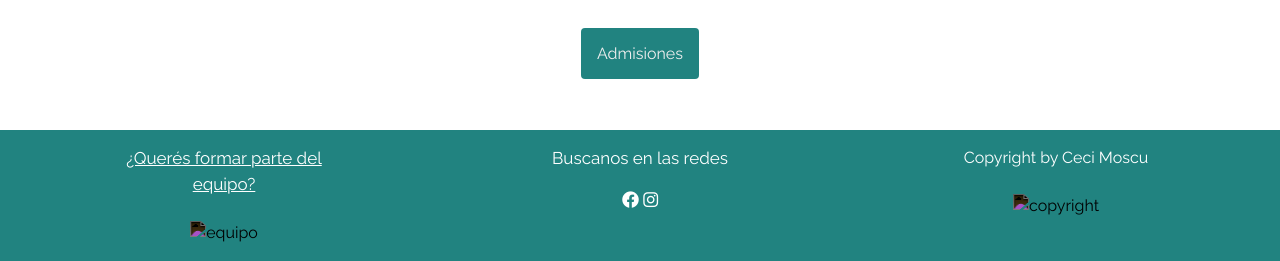
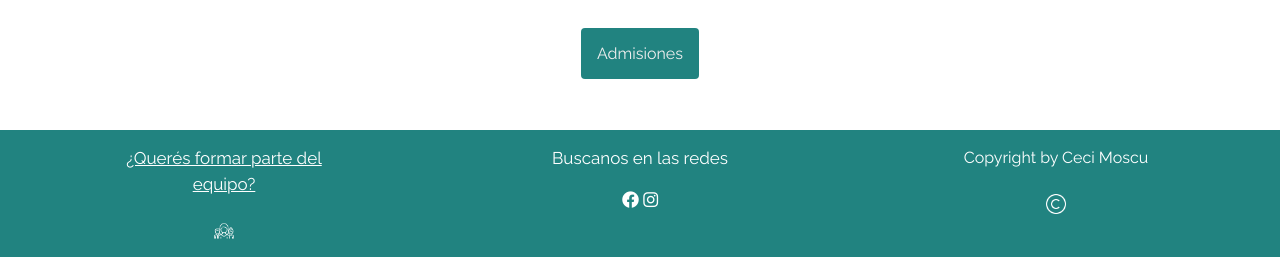
Before and after one commit to ceciliamoscuzza/preentrega2-moscuzza, a plain HTML site: page index.html in a window 1280 px wide. Shown: the part 724-985 px from the top of the page. Drawn offline with nearby package versions, Linux system fonts and the light colour scheme.

Commit message:
modifique ruta index a imagenes

```diff
--- a/index.html
+++ b/index.html
@@ -116,7 +116,7 @@
           </p>
           <img
             class="imagen-equipo"
-            src="../PreEntrega 2 Moscuzza/imagenes/equipo.png"
+            src="imagenes/equipo.png"
             width="20px"
             alt="equipo"
           />
@@ -137,7 +137,7 @@
           <p>Copyright by Ceci Moscu</p>
           <img
             class="imagen-copyright"
-            src="../PreEntrega 2 Moscuzza/imagenes/copyright.png"
+            src="imagenes/copyright.png"
             width="20px"
             alt="copyright"
           />
```
